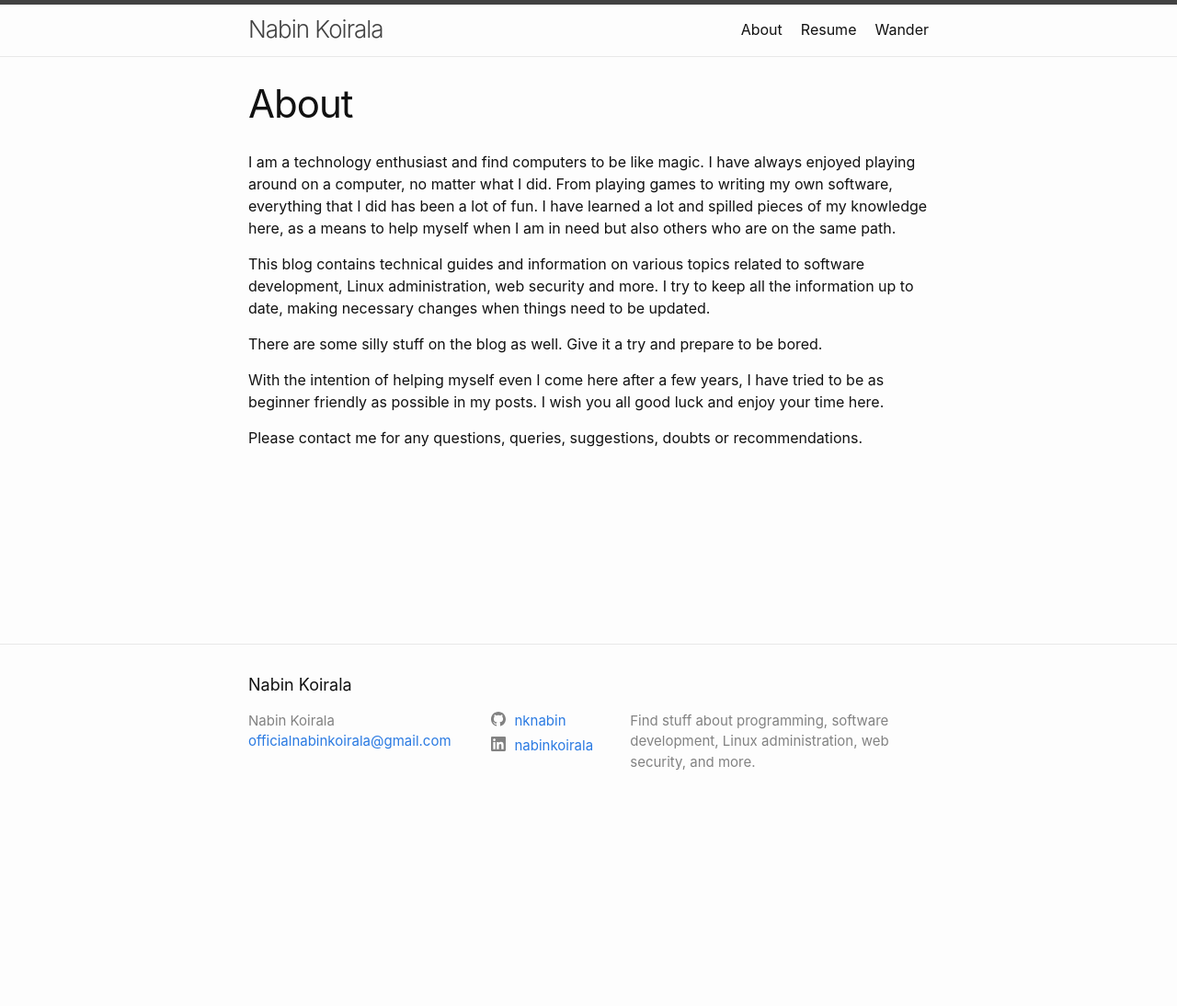
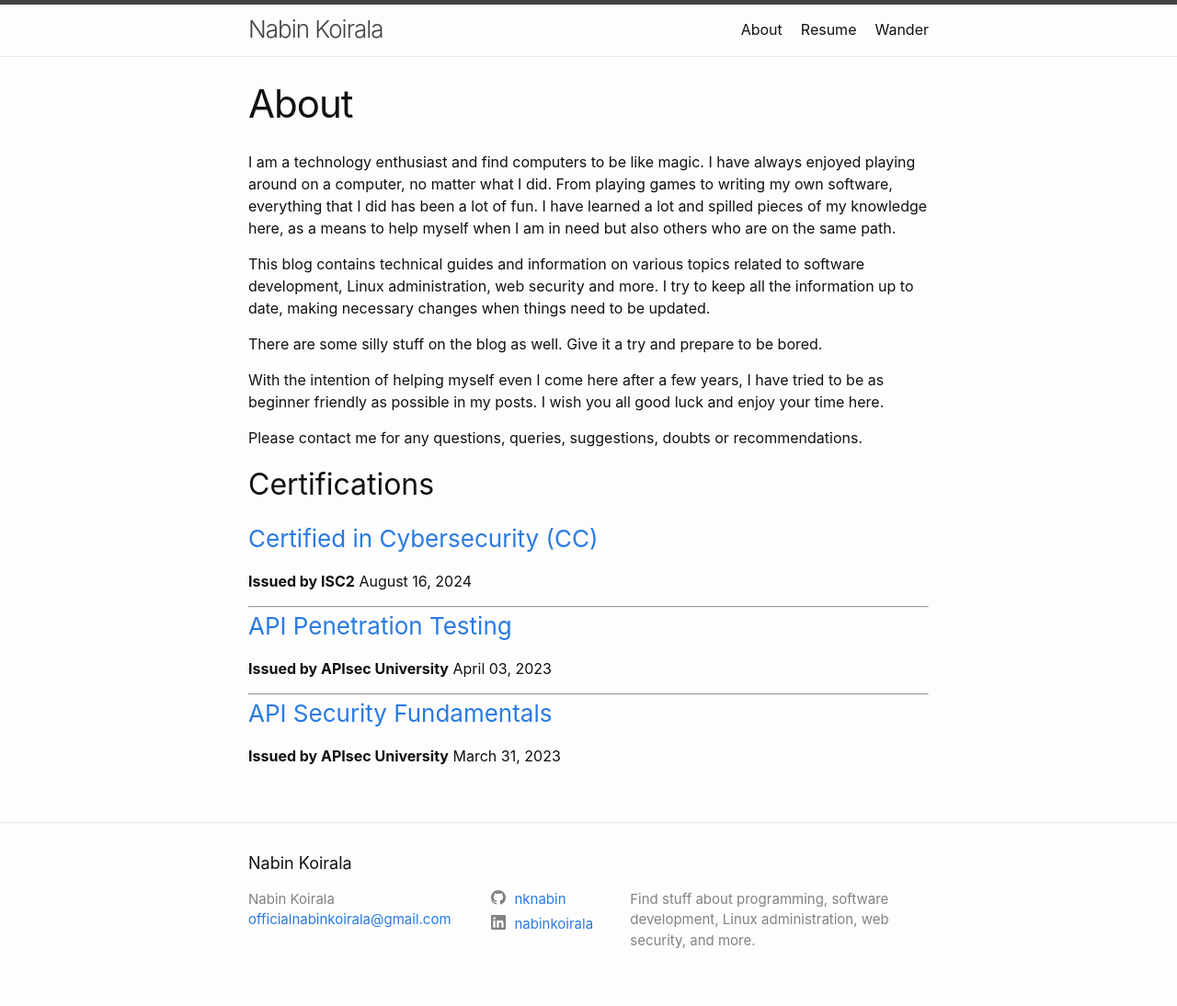
Before and after one commit to nknabin/nknabin.github.io, a Jekyll site: the page built from docs/about.markdown, in a window 1280 px wide. Shown: the whole page at 92% size. Built offline with Jekyll 4.4.1, drawn with Linux system fonts in a browser that asks for light colours; before the commit the page ends 900 px from its top, so only the background shows below that.

Commit message:
Add certifications

```diff
--- a/docs/about.markdown
+++ b/docs/about.markdown
@@ -13,3 +13,21 @@ There are some silly stuff on the blog as well. Give it a try and prepare to be
 With the intention of helping myself even I come here after a few years, I have tried to be as beginner friendly as possible in my posts. I wish you all good luck and enjoy your time here.
 
 Please contact me for any questions, queries, suggestions, doubts or recommendations.
+
+## Certifications
+
+### [Certified in Cybersecurity (CC)](https://www.credly.com/badges/87378a5b-ec35-4c85-8ecc-3b1a3b3de862/public_url)
+**Issued by ISC2**
+August 16, 2024
+
+---
+
+### [API Penetration Testing](https://www.credly.com/badges/a4270205-7ab4-4619-8a6b-272bf75cd741/public_url)
+**Issued by APIsec University**
+April 03, 2023
+
+---
+
+### [API Security Fundamentals](https://www.credly.com/badges/1ca00771-2702-424f-aa57-1044c8972166/public_url)
+**Issued by APIsec University**
+March 31, 2023
```
